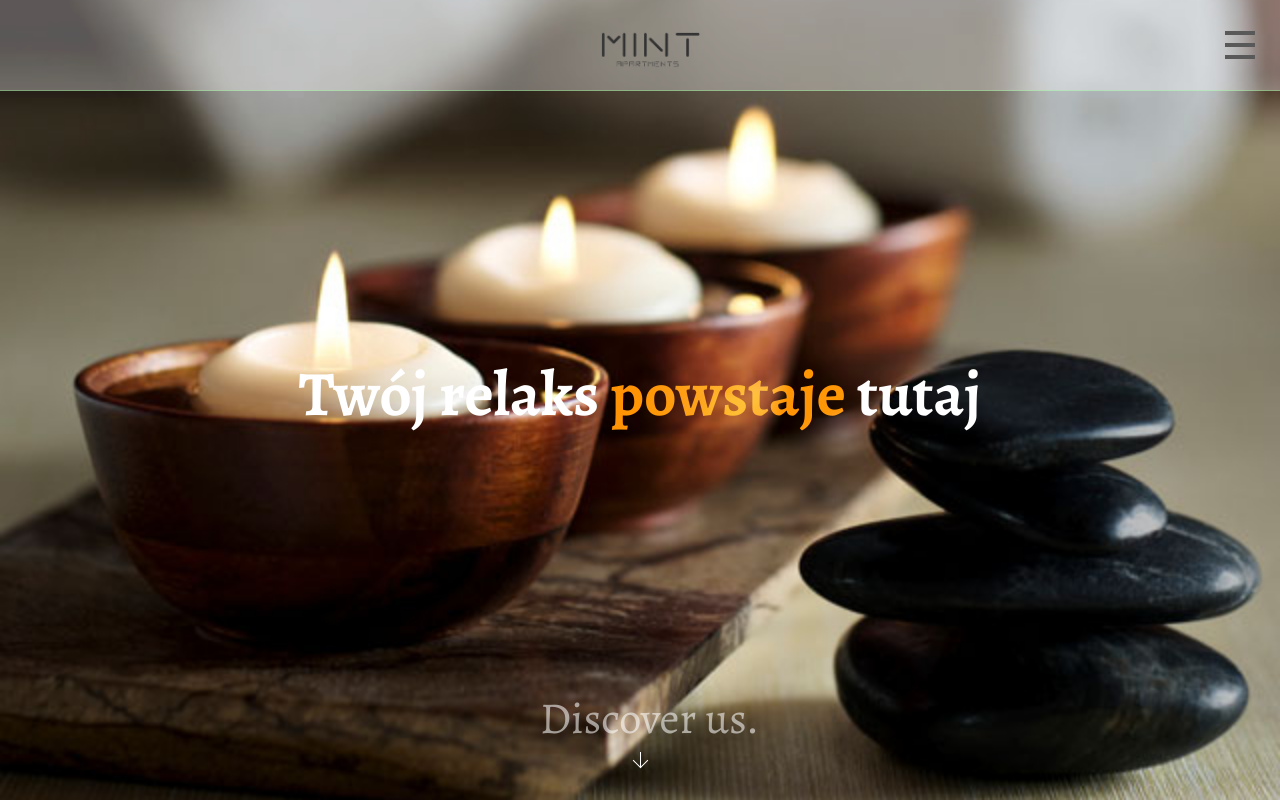
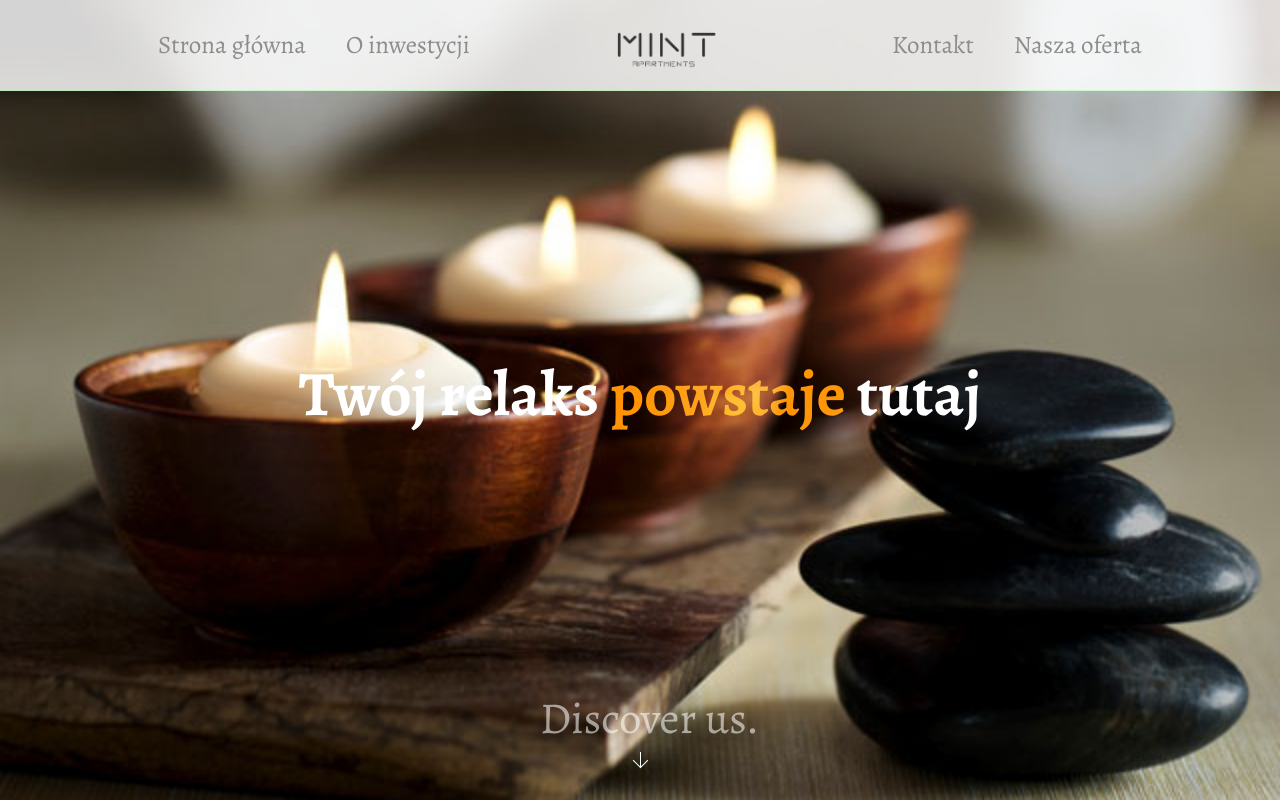
Before and after one commit to Otsupl/mint, a PHP site: page / in a window 1280 px wide. Shown: the top 800 px of the page. Run offline with PHP 8.4, Linux system fonts and the light colour scheme.

Commit message:
dodano wersję desktopową nava

```diff
--- a/SPAandMassage/website/css/nav.css
+++ b/SPAandMassage/website/css/nav.css
@@ -19,7 +19,9 @@
 #logo
 {
     transition: 0.3s;
-    display: inline-block;
+    position:fixed;
+    left:52%; /*2, żeby zrekompensować pustkę przy literze "t"*/
+    transform:translate(-50%,0);
     padding:20px 0 20px 0;
 }
 .nav-small #logo
@@ -153,6 +155,53 @@
 {
     width:250px;
 }
-@media only screen and (min-width: 992px) {
+@media only screen and (min-width: 992px)
+{
+	#navbar:hover
+	{
+		background-color:rgba(255, 255, 255, 0.833);
+	}
+	#nav::after
+		{clear:both}
 
+	#outerburger
+		{display:none}
+	#menu
+	{
+		height: 50px;
+		width: 80%;
+		margin:auto;
+		position: relative;
+		z-index: 11;
+		background-color: transparent;
+		top: unset;
+		right: unset;
+		padding: 0;
+	}
+	.nav-small #menu
+	{
+		width: 70%;
+	}
+	#menu>li
+	{
+		padding:5px 20px;
+		transition: 0.3s;
+	}
+	#menu>li:nth-child(1), #menu>li:nth-child(2)
+	{
+		float:left;
+	}
+	#menu>li:nth-child(3), #menu>li:nth-child(4)
+	{
+		float:right;
+	}
+	#menu a {
+		padding: 0;
+		line-height: 60px;
+		font-size:25px;
+	}
+	.nav-small #menu a {
+		font-size:20px;
+		line-height: 40px;
+	}
 }
```
